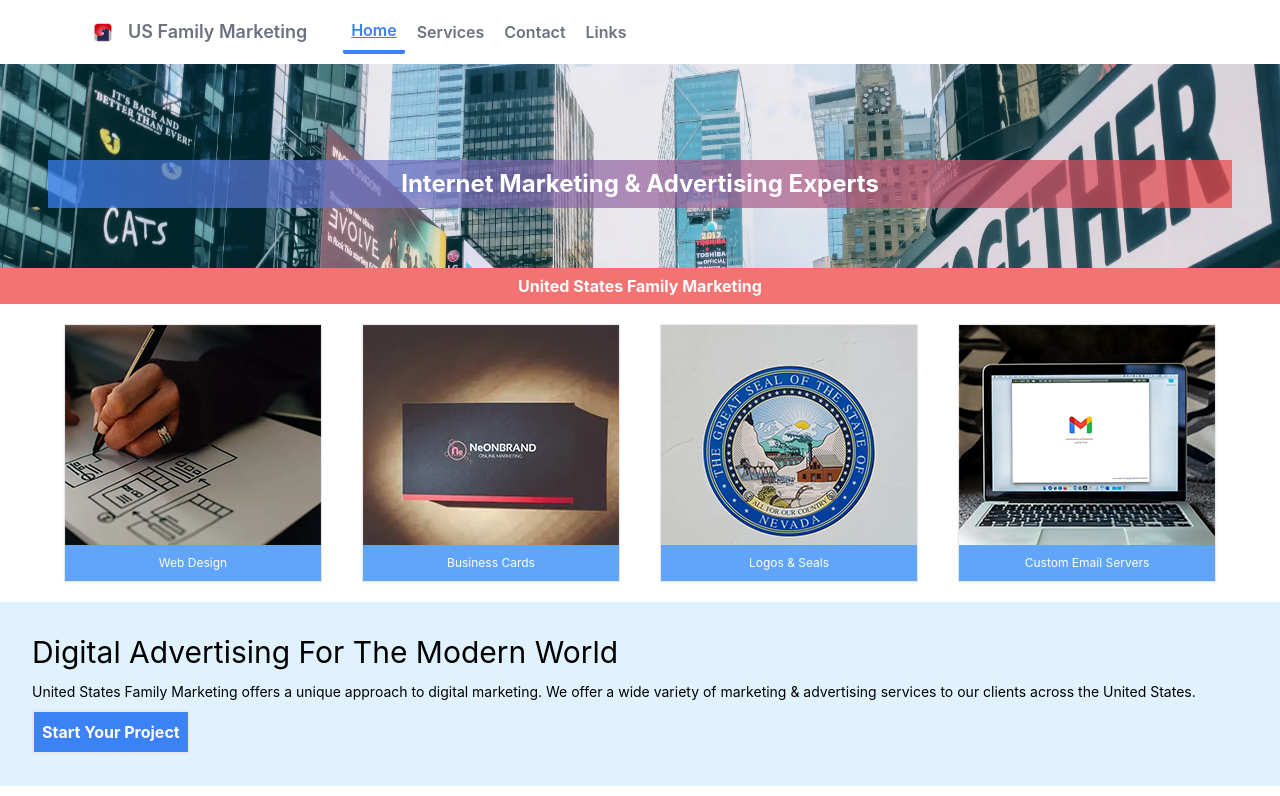
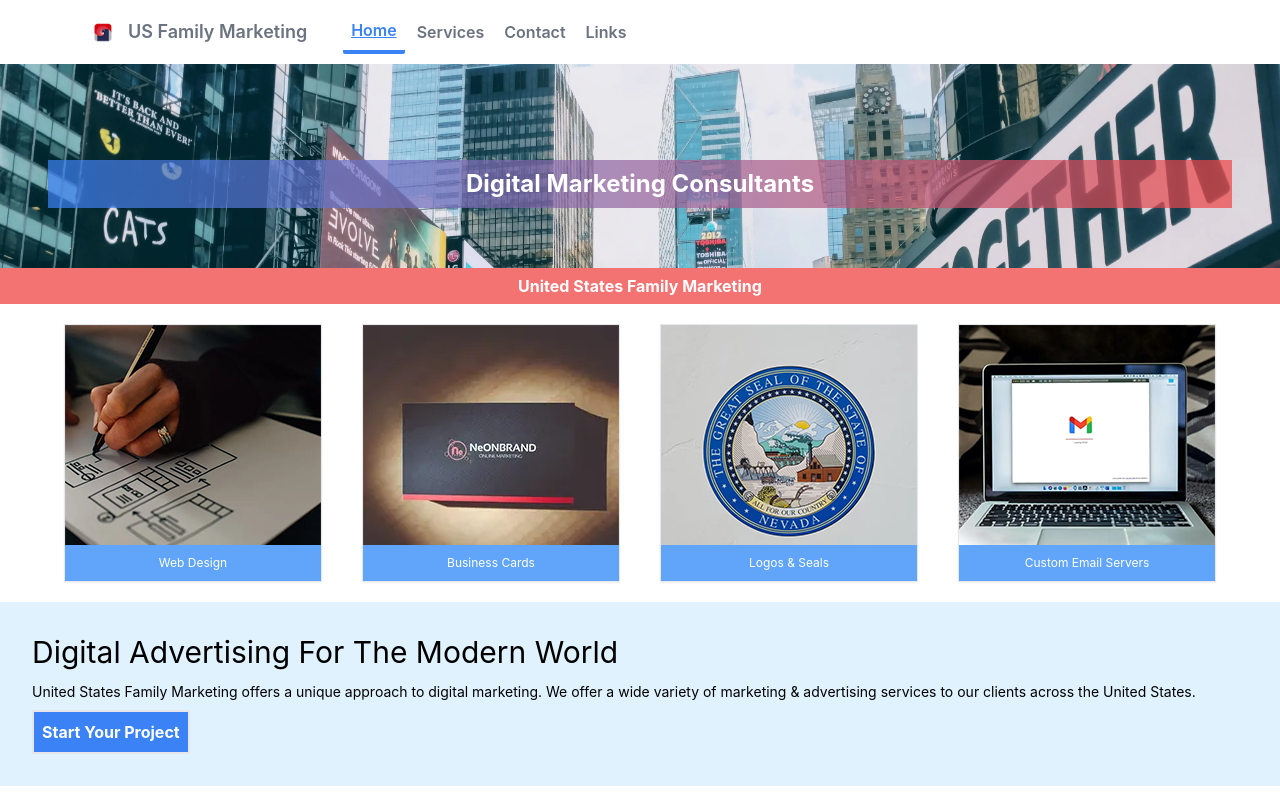
Before and after one commit to usfm-admin/familymarketing.us, a React (Create React App) app: page / in a window 1280 px wide. Shown: the top 796 px of the page. Built offline with nearby package versions, Linux system fonts and the light colour scheme.

Commit message:
json data change templating

```diff
--- a/src/data/global.json
+++ b/src/data/global.json
@@ -5,5 +5,5 @@
         "shortname": "US Family Marketing",
         "fulldomain": "https://familymarketing.us",
         "shortdomain": "familymarketing.us",
-        "target": "Internet Marketing & Advertising Experts"
+        "target": "Digital Marketing Consultants"
     }
--- a/src/pages/home.js
+++ b/src/pages/home.js
@@ -19,7 +19,7 @@ export default function Home() {
         <HelmetProvider>
       <Helmet>
         <meta charSet="utf-8" />
-        <title> {jsondata.fullname}</title>
+        <title> {jsondata.fullname} + {jsondata.target}</title>
         <link rel="canonical" href={window.location.href} />
         <meta
           name="description"
```
